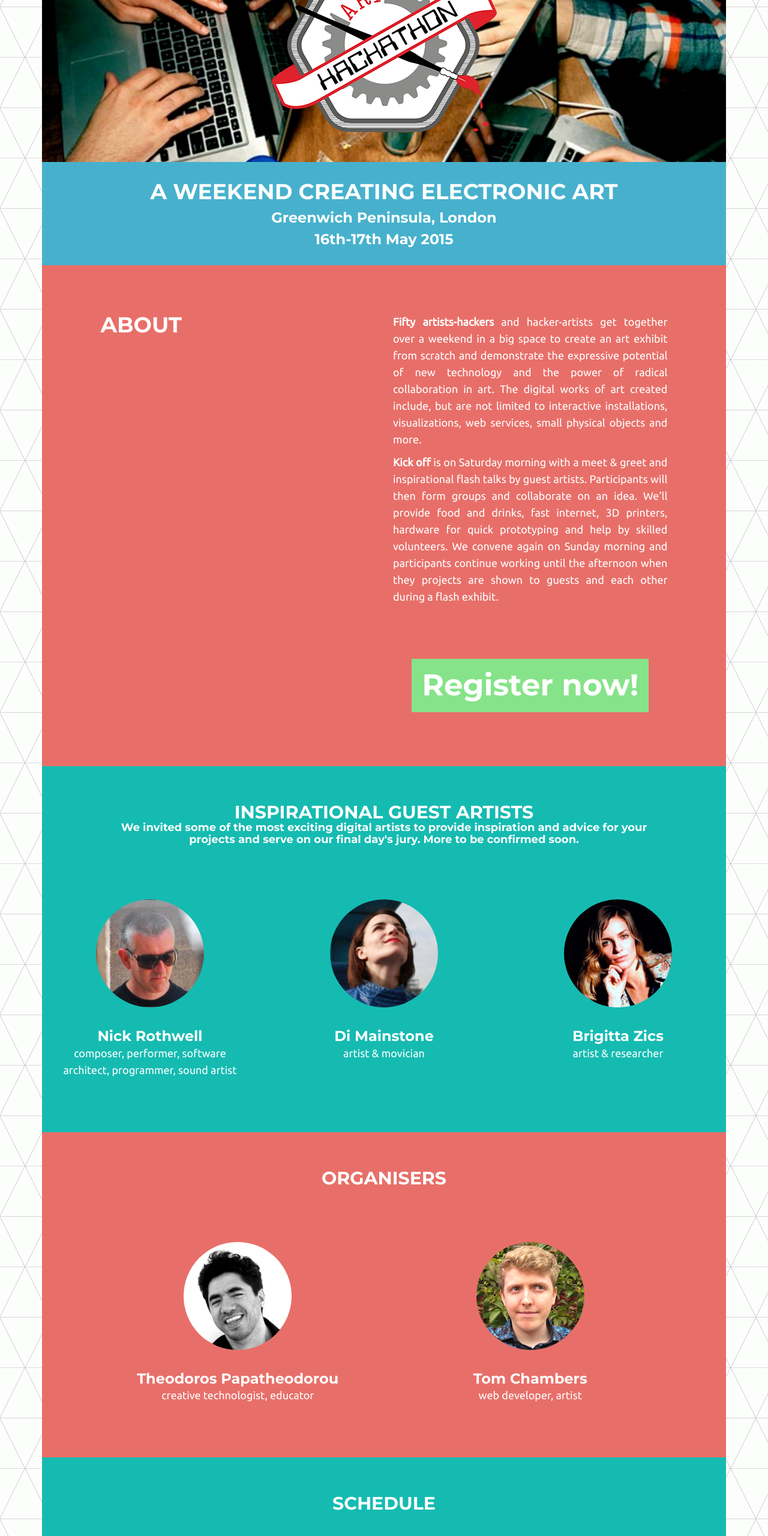
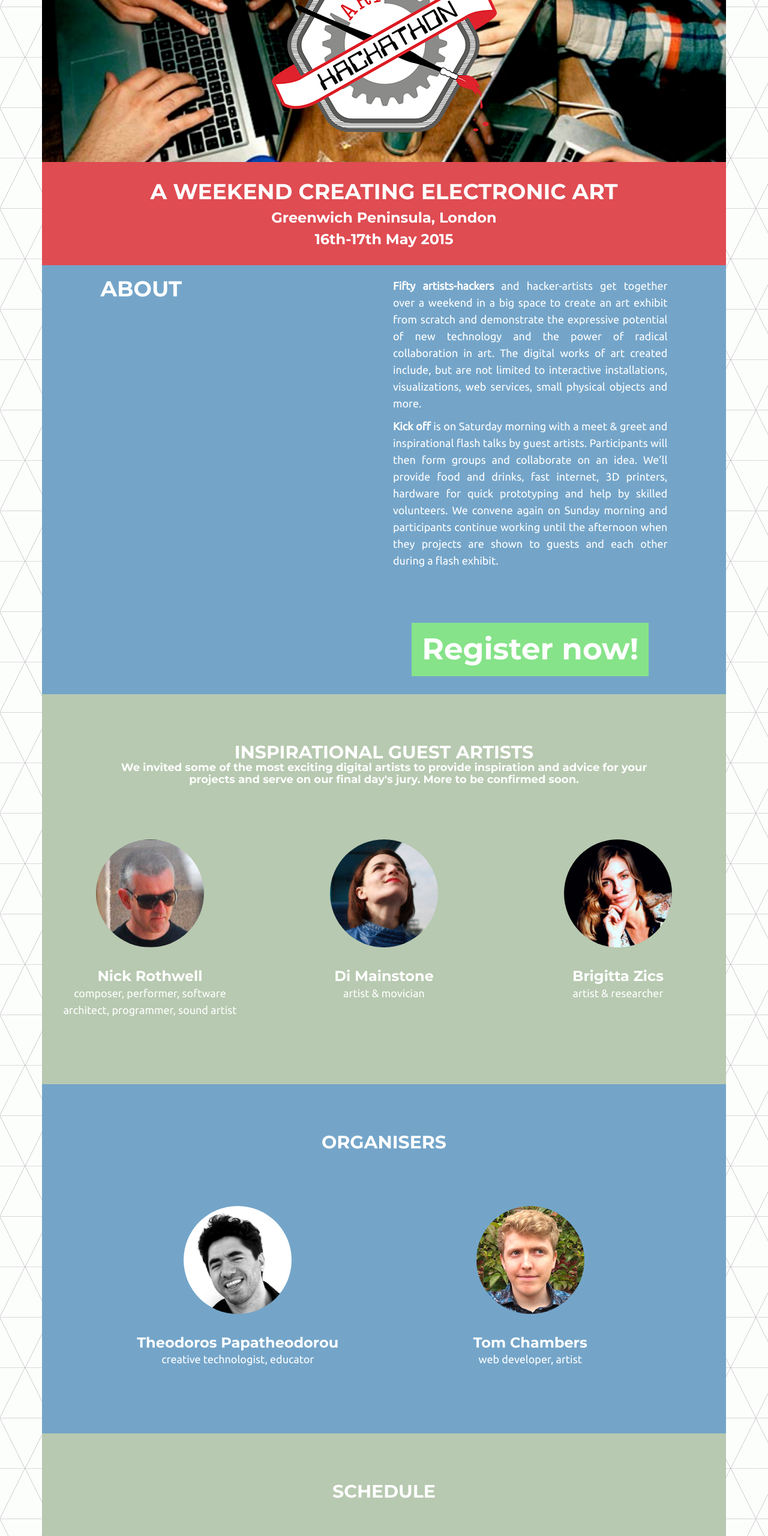
Before and after one commit to tomchambers2/art-hackathon-website, a website: page app/public/index.html in a window 1280 px wide. Shown: the part 240-2800 px from the top of the page at 60% size. Drawn offline with Linux system fonts and the light colour scheme.

Commit message:
new colour scheme

```diff
--- a/app/public/index.html
+++ b/app/public/index.html
@@ -120,7 +120,7 @@
 			</div>
 		</div>
 
-		<div class="middle">
+		<div class="top">
 			<div class="row">
 				<div class="col-xs-12 col-md-10 col-md-offset-1">
 					<div class="content">
@@ -156,7 +156,7 @@
 			</div>
 		</div>
 
-		<div class="lower schedules">
+		<div class="middle schedules">
 			<div class="row">
 				<div class="col-md-10 col-sm-offset-1">
 					<div class="row">
@@ -175,7 +175,7 @@
 								<ul class="schedule">
 									<li>10:00&nbsp;&nbsp;&nbsp;&nbsp;&nbsp;&nbsp;arrival and welcome</li>
 									<li>11:00&nbsp;&nbsp;&nbsp;&nbsp;&nbsp;&nbsp;flash-talks by guest digital artists</li>
-									<li>12:00&nbsp;&nbsp;&nbsp;&nbsp;&nbsp;&nbsp;pitching and team building</li>
+									<li>12:00&nbsp;&nbsp;&nbsp;&nbsp;&nbsp;pitching and team building</li>
 									<li>13:00&nbsp;&nbsp;&nbsp;&nbsp;&nbsp;&nbsp;start hacking</li>
 									<li>14:00&nbsp;&nbsp;&nbsp;&nbsp;&nbsp;&nbsp;lunch</li>
 									<li>19:00&nbsp;&nbsp;&nbsp;&nbsp;&nbsp;&nbsp;dinner</li>
@@ -254,7 +254,7 @@
 				<div class="col-xs-10 col-md-10 col-xs-offset-1">
 					<div class="row">
 						<div class="col-xs-12 col-md-6 text-justify">
-							<div class="title" style="margin-top:0">
+							<div class="title" style="margin-top:0px">
 								<h1>FAQ</h1>
 							</div>
 							<p>
--- a/app/src/stylesheets/_index.scss
+++ b/app/src/stylesheets/_index.scss
@@ -17,6 +17,9 @@
 	margin-top: 120px;
 }
 
+.row {
+	//margin-top: 50px;
+}
 
 .header {
 	.inner {
@@ -25,7 +28,7 @@
 	h1, h2, h3 {
 		margin: 10px;
 	}
-	background: #47B1CD;
+	background: #DF4C52;
 	color: #fff;
 	text-transform: uppercase;
 	font-family: courier;
@@ -66,19 +69,24 @@
 	background: #fff;
 }
 
+.top, .middle, .lower {
+	padding-top: 20px;
+	padding-bottom: 20px;
+}
 .top {
-	background: #E86F69;
-	padding: 80px 0;
+	background: #74A5C9;
+
 	color: #fff;
 }
 
 .middle {
-	background: #E86F69;
+	background: #B7C9B0;
+
 	color: #fff;
 }
 
 .lower {
-	background: #15BBB1;
+	background: #B7C9B0;
 	color: #fff;
 }
 
```
Also changed, not shown: app/public/contact.html (+2 -3 lines), app/public/css/main.css.
